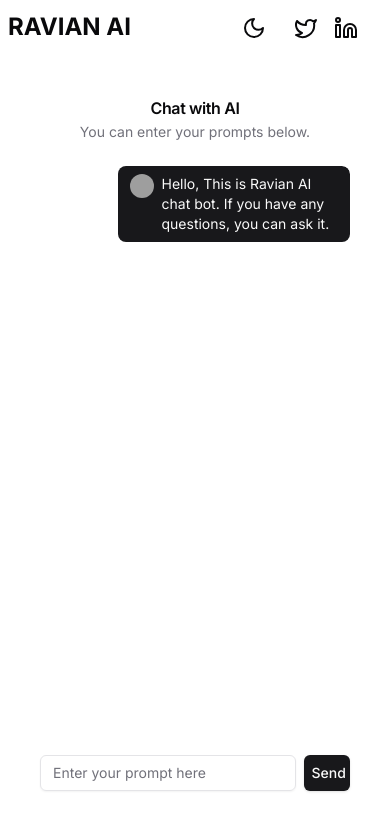
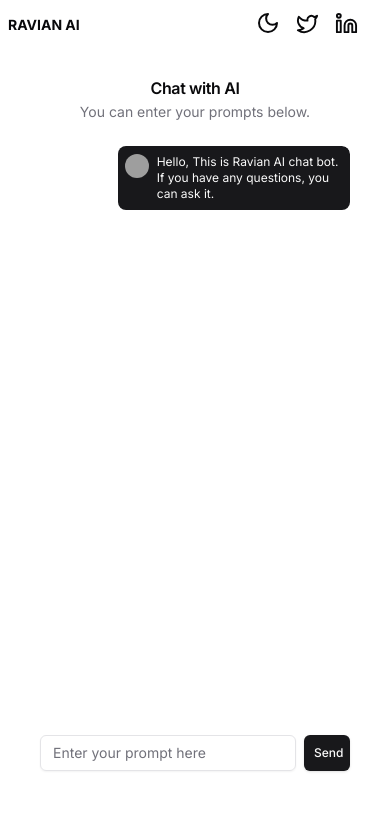
Before and after one commit to EbrahimAfridi/AI-Chatbot, a Next.js app: page / in a window 390 px wide. Shown: the top 830 px of the page. Built offline with nearby package versions, Linux system fonts and the light colour scheme; no server answers; grey boxes are pictures that could not be loaded.

Commit message:
Fixed: Responsice Design

```diff
--- a/src/app/page.tsx
+++ b/src/app/page.tsx
@@ -119,7 +119,7 @@
                 <div
                   key={index}
                   className={cn(
-                    "flex max-w-[75%] gap-2 rounded-lg px-3 py-2 text-sm",
+                    "flex max-w-[75%] gap-2 rounded-lg px-[0.45rem] md:px-3 py-2 text-xs md:text-sm",
                     message.role === "user"
                       ? "ml-auto bg-primary text-primary-foreground"
                       : "bg-muted"
@@ -127,7 +127,7 @@
                 >
                   <Avatar className="size-6">
                     <AvatarImage src="https://github.com/shadcn.png" />
-                    <AvatarFallback>CN</AvatarFallback>
+                    <AvatarFallback>EA</AvatarFallback>
                   </Avatar>
                   <div
                     className="prose"
--- a/src/components/ui/Form.tsx
+++ b/src/components/ui/Form.tsx
@@ -3,7 +3,6 @@
 import { Send } from "lucide-react";
 import { Input } from "./input";
 import { ReloadIcon } from "@radix-ui/react-icons";
-
 
 interface FormProps {
   onSubmit: (event: FormEvent<HTMLFormElement>) => void;
@@ -34,19 +33,21 @@
           className="flex-grow w-[85%]"
           disabled={loading}
         />
-        {loading === false ? <Button
+        {loading === false ? (
+          <Button
             type="submit"
             className="w-[15%] gap-1 flex justify-center"
             // disabled={loading}
           >
-          <Send className="h-3.5 w-3.5" />
-          <span>Send</span>
+            <Send className="h-0 md:h-3.5 w-0 md:w-3.5" />
+            <span className="text-xs md:text-sm">Send</span>
           </Button>
-        :
+        ) : (
           <Button disabled>
-          <ReloadIcon className="mr-2 h-4 w-4 animate-spin" />
-          Please wait
-        </Button>}
+            <ReloadIcon className="mr-2 h-3 w-3 md:h-4 md:w-4 animate-spin" />
+            <span className="text-xs md-text-sm">Please wait</span>
+          </Button>
+        )}
       </div>
     </form>
   );
--- a/src/components/ui/Header.tsx
+++ b/src/components/ui/Header.tsx
@@ -5,10 +5,12 @@
 
 const Header = () => {
   return (
-    <header className="w-full p-2 mb-5">
-      <div className="flex items-center justify-between max-w-[88rem] mx-auto px-0">
+    <header className="w-full p-2 mb-2 md:mb-5">
+      <div className="flex items-center justify-between max-w-[88rem] mx-auto">
         <a href="https://ravian.ai/" target="_blank">
-          <h1 className="text-2xl font-bold heading-link">RAVIAN AI</h1>
+          <h1 className="text-sm md:text-2xl font-bold heading-link">
+            RAVIAN AI
+          </h1>
         </a>
         <div className="flex items-center justify-start gap-4 mr-6">
           <ThemeToggle />
@@ -16,15 +18,17 @@
             href="https://x.com/EbrahimAfridi3"
             target="blank"
             rel="noopener noreferrer"
+            className="heading-link"
           >
-            <Twitter />
+            <Twitter size={23} />
           </a>
           <a
             href="https://www.linkedin.com/in/ebrahim-afridi-83188b219/"
             target="blank"
             rel="noopener noreferrer"
+            className="heading-link"
           >
-            <Linkedin />
+            <Linkedin size={23} />
           </a>
         </div>
       </div>
--- a/src/components/ui/ThemeToggle.tsx
+++ b/src/components/ui/ThemeToggle.tsx
@@ -11,16 +11,13 @@
 
   return (
     <Toggle
-      variant={'default'}
-      size="lg"
+      variant={"default"}
+      size={'sm'}
+      className="md:text-2xl font-bold heading-link px-0 md:px-2"
       onClick={toggleTheme}
       aria-label="Toggle italic"
     >
-      {theme === "light" ? (
-        <Moon/>
-      ) : (
-        <SunIcon />
-      )}
+      {theme === "light" ? <Moon /> : <SunIcon />}
     </Toggle>
   );
 };
```
Lines whose indentation alone changed are shown as unchanged.
